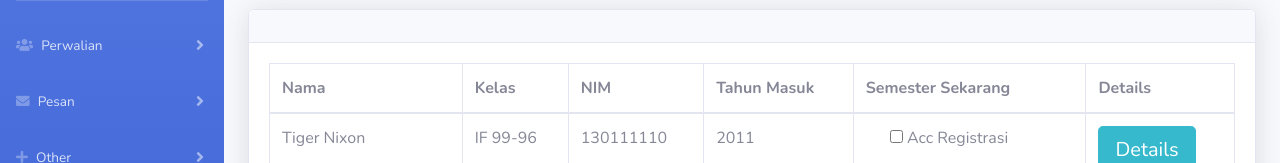
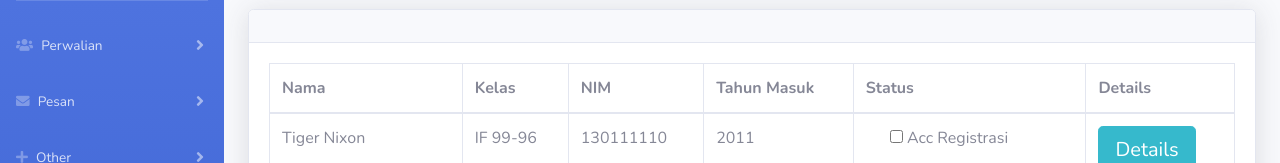
Before and after one commit to hatamirais/startbootstrap-sb-admin-2-gh-pages-edit, a website with bundled scripts: page buttons.html in a window 1280 px wide. Shown: the part 127-290 px from the top of the page. Built offline with nearby package versions, Linux system fonts and the light colour scheme.

Commit message:
Update buttons.html

```diff
--- a/buttons.html
+++ b/buttons.html
@@ -202,7 +202,7 @@
                       <th>Kelas</th>
                       <th>NIM</th>
                       <th>Tahun Masuk</th>
-                      <th>Semester Sekarang</th>
+                      <th>Status</th>
                         <th>Details</th>
                     </tr>
                   </thead>
```
